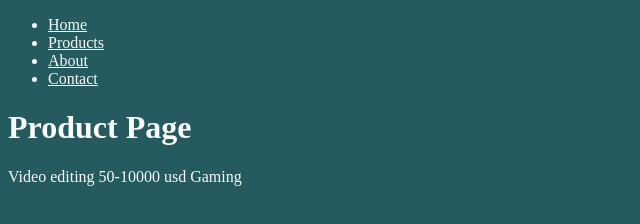
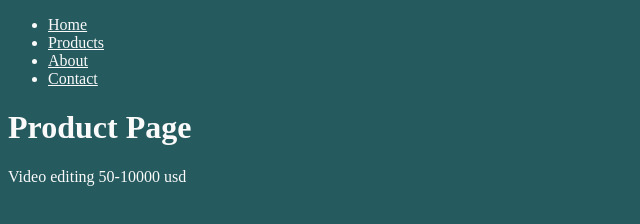
Before and after one commit to amundh00/demo_01, a plain HTML site: page products.html in a window 1280 px wide. Shown: the full height of the page, 0-640 px from the left. Drawn offline with Linux system fonts and the light colour scheme.

Commit message:
products

```diff
--- a/products.html
+++ b/products.html
@@ -24,8 +24,6 @@
         </ul>
         </nav>
     <h1>Product Page</h1>
-    <p>Video editing 50-10000 usd
-        Gaming
-    </p>
+    <p>Video editing 50-10000 usd</p>
 </body>
 </html>
```
